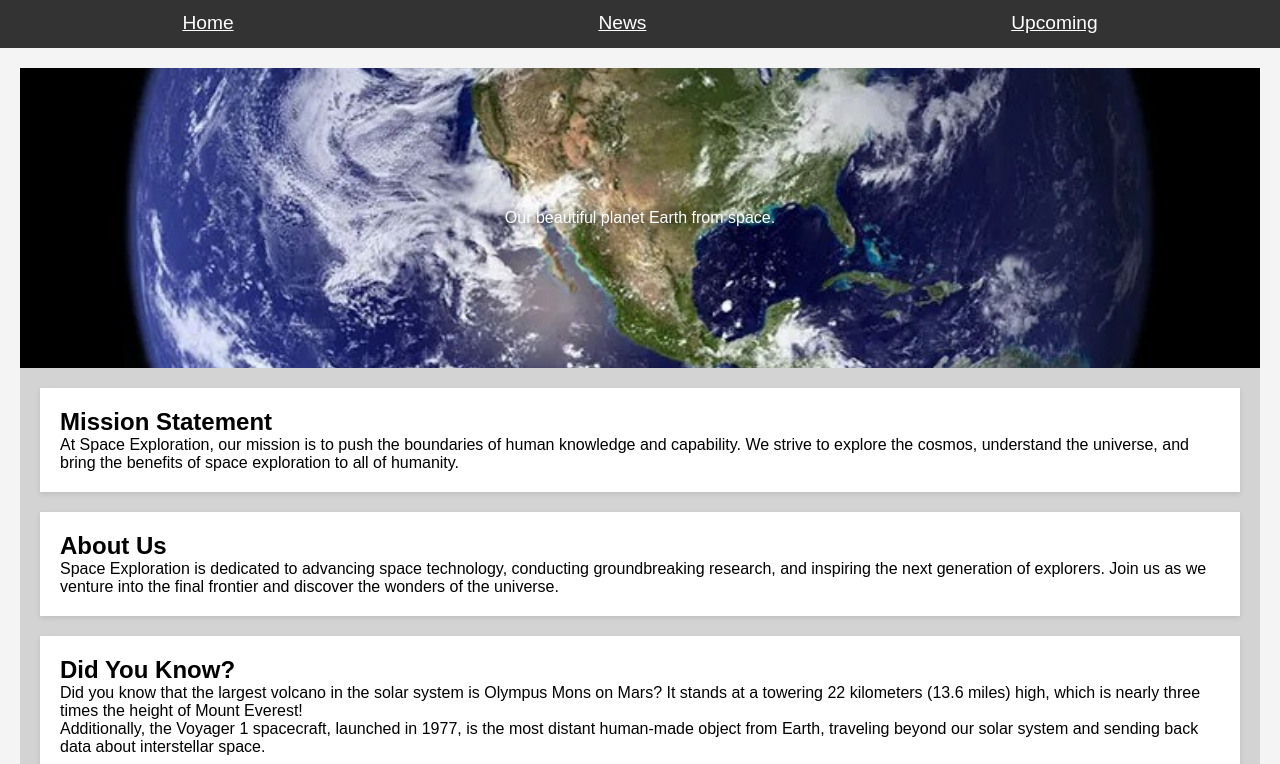
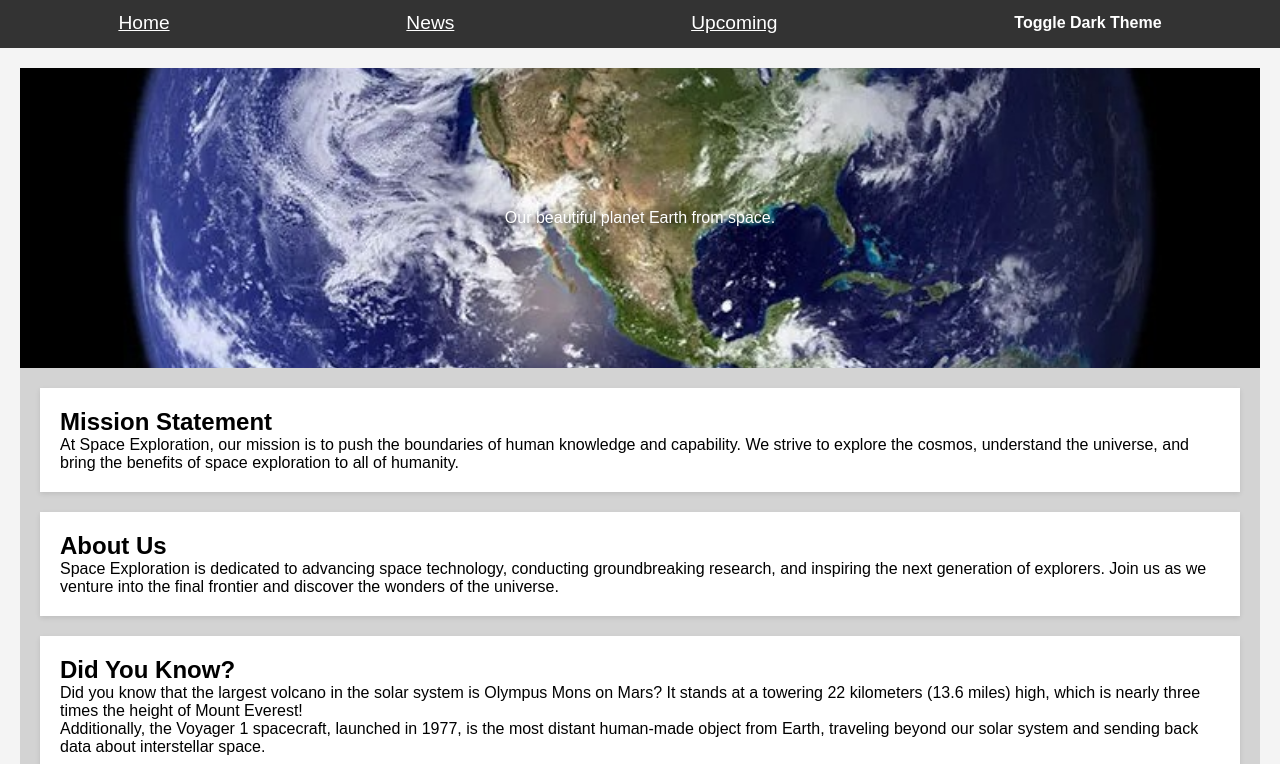
Before and after one commit to qsters/qsters.github.io, a plain HTML site: page CS2550Projects/Project4_ResposiveWebsiteRefactor/index.html in a window 1280 px wide. Shown: the part 147-911 px from the top of the page. Drawn offline with Linux system fonts and the light colour scheme.

Commit message:
Improved toggle

```diff
--- a/CS2550Projects/Project4_ResposiveWebsiteRefactor/css/main.css
+++ b/CS2550Projects/Project4_ResposiveWebsiteRefactor/css/main.css
@@ -67,6 +67,22 @@ header h1 {
     background-color: #555;
 }
 
+/* Theme Button */
+.theme-toggle {
+    padding: 10px 20px;
+    font-size: 1em;
+    background-color: transparent;
+    color: white;
+    border: none;
+    cursor: pointer;
+    font-weight: bold;
+}
+
+.theme-toggle:hover {
+    background-color: #555;
+    transition: background-color 0.3s ease;
+}
+
 /* Main Section */
 main {
     grid-area: main;
@@ -128,6 +144,8 @@ footer {
     padding: 10px 0;
 }
 
+
+
 /* Responsive Adjustments */
 @media (max-width: 768px) {
     body {
--- a/CS2550Projects/Project4_ResposiveWebsiteRefactor/index.html
+++ b/CS2550Projects/Project4_ResposiveWebsiteRefactor/index.html
@@ -2,7 +2,7 @@
 <html lang="en">
 <head>
   <meta charset="UTF-8">
-  <meta name="viewport" content="width=device-width, initial-scale=1.0">
+  <meta name="viewport" content="width=device-width, initial-scale=1">
   <title>Space Exploration</title>
   <link rel="stylesheet" href="css/main.css">
 </head>
@@ -14,6 +14,7 @@
   <a href="#home">Home</a>
   <a href="#news">News</a>
   <a href="#upcoming">Upcoming</a>
+  <button id="themeToggle" class="theme-toggle">Toggle Dark Theme</button>
 </nav>
 <main>
   <section id="home">
@@ -111,7 +112,6 @@
   </section>
 
 <footer>
-  <button id="themeToggle">Toggle Dark Theme</button>
   <p>© 2024 Quinton Grant. All rights reserved.</p>
 </footer>
 <script src="js/main.js"></script>
--- a/CS2550Projects/Project4_ResposiveWebsiteRefactor/js/main.js
+++ b/CS2550Projects/Project4_ResposiveWebsiteRefactor/js/main.js
@@ -28,7 +28,7 @@ document.addEventListener('DOMContentLoaded', () => {
     const themeToggle = document.getElementById('themeToggle');
     let themeEnabled = false;
     let themeLink = null;
-    console.log("The button has been pressed")
+
     themeToggle.addEventListener('click', () => {
         if (!themeEnabled) {
             themeLink = document.createElement('link');
```
Also changed, not shown: CS2550Projects/Project4_ResposiveWebsiteRefactor/css/theme.css (+7 -3 lines).
